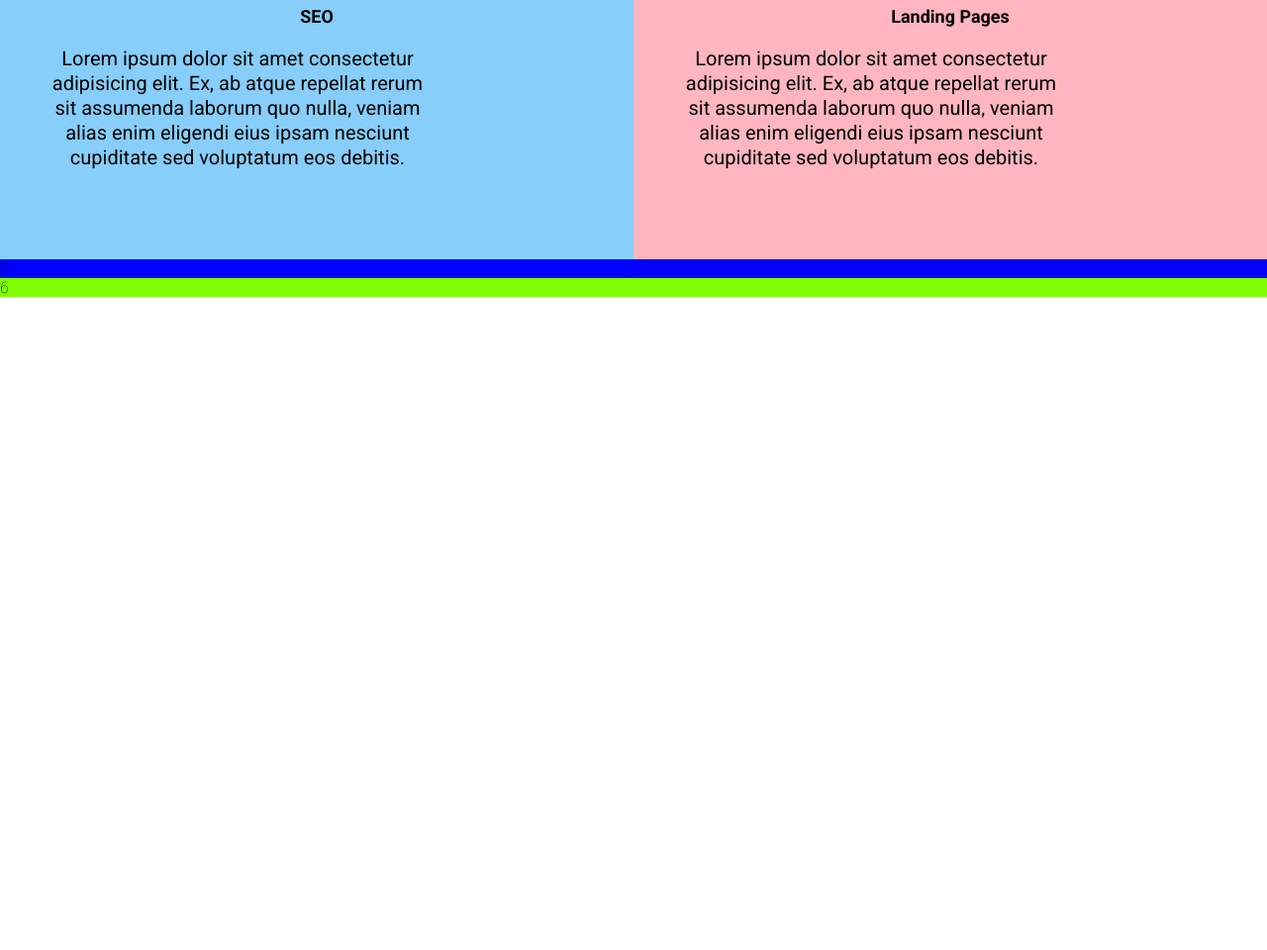
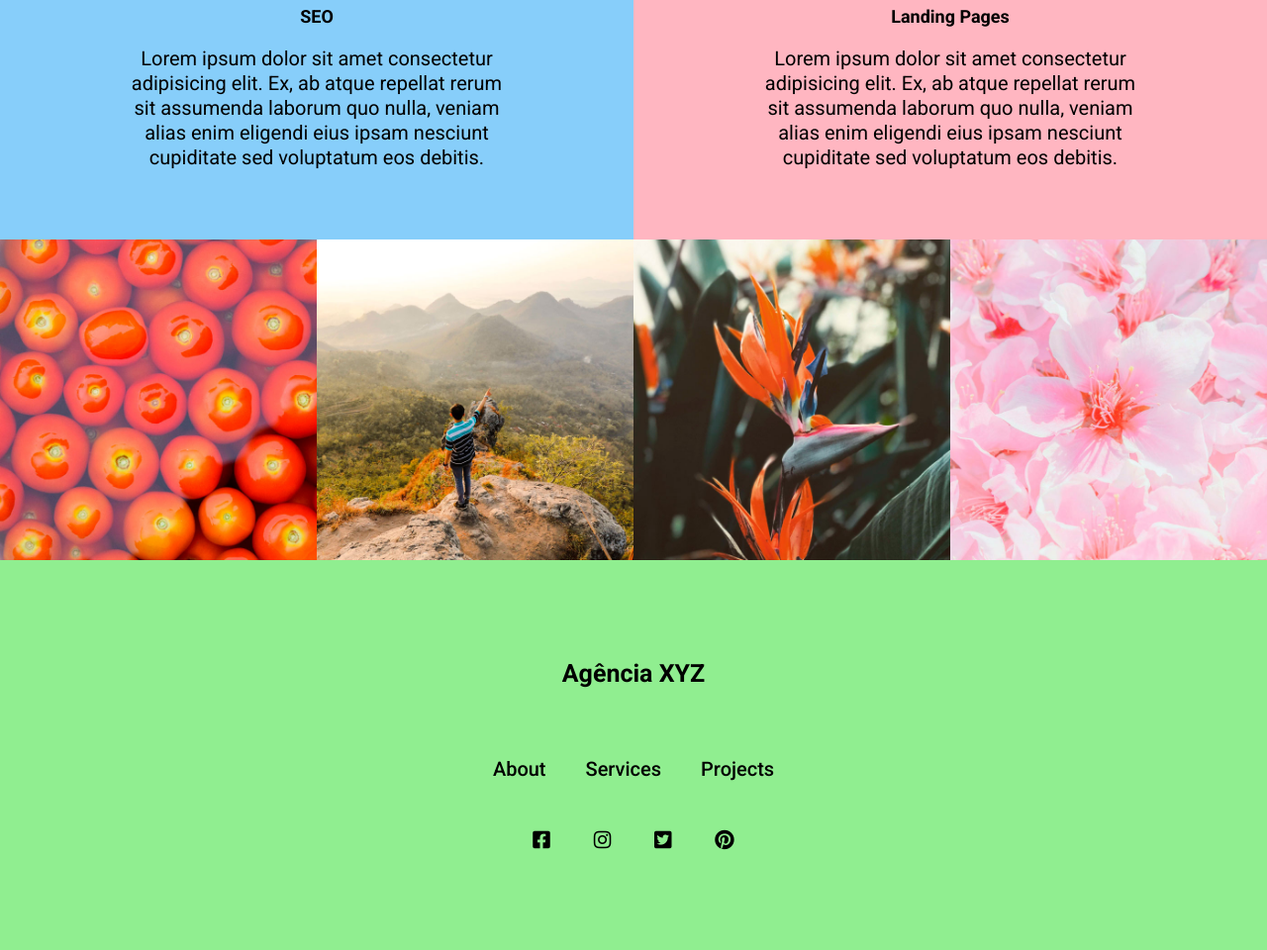
Before and after one commit to Paulo-Juliani/landing-page-agencia-xyz, a plain HTML site: page index.html in a window 1280 px wide. Shown: the part 2151-3111 px from the top of the page at 99% size. Before the commit the page ends 2451 px from the top, so only its background shows below. Drawn offline with Linux system fonts and the light colour scheme.

Commit message:
Finalização do projeto

```diff
--- a/index.html
+++ b/index.html
@@ -80,9 +80,47 @@
         </div>
     </section>
 
-    <section class="projects">5</section>
+    <section class="projects">
+        <div class="project">
+            <a href="">
+                <img src="./src/images/tomatoes.jpg" alt="Tomatoes">
+            </a>
+        </div>
+        <div class="project">
+            <a href="">
+                <img src="./src/images/landscape.jpg" alt="Landscape">
+            </a>
+        </div>
+        <div class="project">
+            <a href="">
+                <img src="./src/images/plants.jpg" alt="Plants">
+            </a>
+        </div>
+        <div class="project">
+            <a href="">
+                <img src="./src/images/flowers.jpg" alt="Flowers">
+            </a>
+        </div>
+    </section>
 
-    <footer class="footer">6</footer>
+    <footer class="footer">
+        <h4>Agência XYZ</h4>
+
+        <nav>
+            <ul>
+                <li><a href="#about">About</a></li>
+                <li><a href="#services">Services</a></li>
+                <li><a href="#projects">Projects</a></li>
+            </ul>
+        </nav>
+
+        <div class="social">
+            <a href=""><i class="fab fa-facebook-square"></i></a>
+            <a href=""><i class="fab fa-instagram"></i></a>
+            <a href=""><i class="fab fa-twitter-square"></i></a>
+            <a href=""><i class="fab fa-pinterest"></i></a>
+        </div>
+    </footer>
 </body>
 
 </html>
--- a/src/css/menu.css
+++ b/src/css/menu.css
@@ -88,6 +88,10 @@
         width: 200px;
         background-color: #fff;
         padding: 20px;
+        border-top-left-radius: 30px;
+        border-bottom-right-radius: 30px;
+        border-style: groove;
+        border-color: rgb(255, 166, 134) rgb(145, 145, 145) rgb(145, 145, 145) rgb(255, 166, 134);
     }
 
     .header input:checked ~ ul{
--- a/src/css/style.css
+++ b/src/css/style.css
@@ -167,7 +167,7 @@ body{
     font-size: 2rem;
     font-weight: 400;
     max-width: 400px;
-    margin: 20px;
+    margin: 20px auto 0;
     line-height: 25px;
 }
 
@@ -187,10 +187,80 @@ body{
 
 .projects {
     grid-area: projects;
-    background-color: blue;
+    display: grid;
+    grid-template-columns: repeat(4, 1fr);
+}
+
+.project img{
+    height: 100%;
+}
+
+.projects a:hover img{
+    opacity: 0.8;
+    transition: 0.3s;
+}
+
+@media(max-width: 768px){
+    .projects{
+        grid-template-columns: 1fr 1fr;
+        grid-template-rows: 1fr 1fr;
+    }
+}
+
+@media(max-width: 470px){
+    .projects{
+        grid-template-columns: 1fr;
+        grid-template-rows: repeat(4, 1fr);
+    }
 }
 
 .footer {
     grid-area: footer;
-    background-color: chartreuse;
+    display: flex;
+    background-color: lightgreen;
+    flex-direction: column;
+    text-align: center;
+    padding: 100px 0;
 }
+
+.footer h4{
+    font-weight: 700;
+    font-size: 2.5rem;
+    margin-bottom: 20px;
+}
+
+.footer nav{
+    margin: 50px 0;
+}
+
+.footer nav ul{
+    display: flex;
+    justify-content: center;
+    max-width: 320px;
+    margin: 0 auto;
+}
+
+.footer nav ul li a{
+    font-weight: 500;
+    font-size: 2rem;
+    margin: 20px;
+    transition: 0.3s;
+}
+
+.footer nav ul li a:hover{
+    font-weight: 700;
+    color: #fff;
+}
+
+.footer .social i{
+    font-size: 2rem;
+    transition: 0.3s;
+}
+
+.footer .social a{
+    margin: 20px;
+}
+
+.footer .social a:hover{
+    color: #fff;
+}
```
